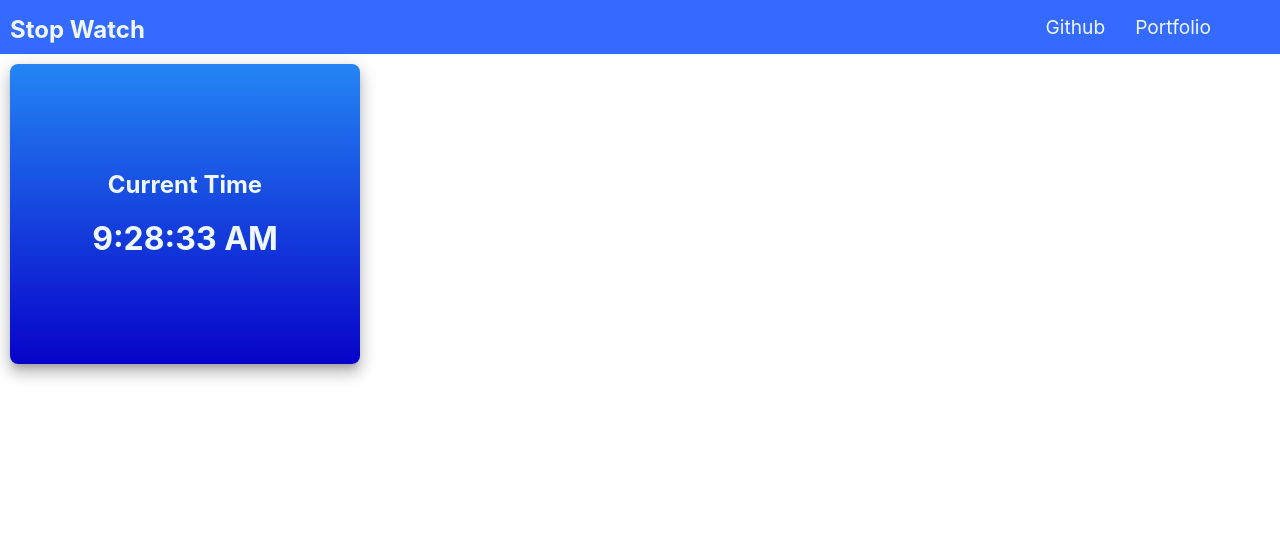
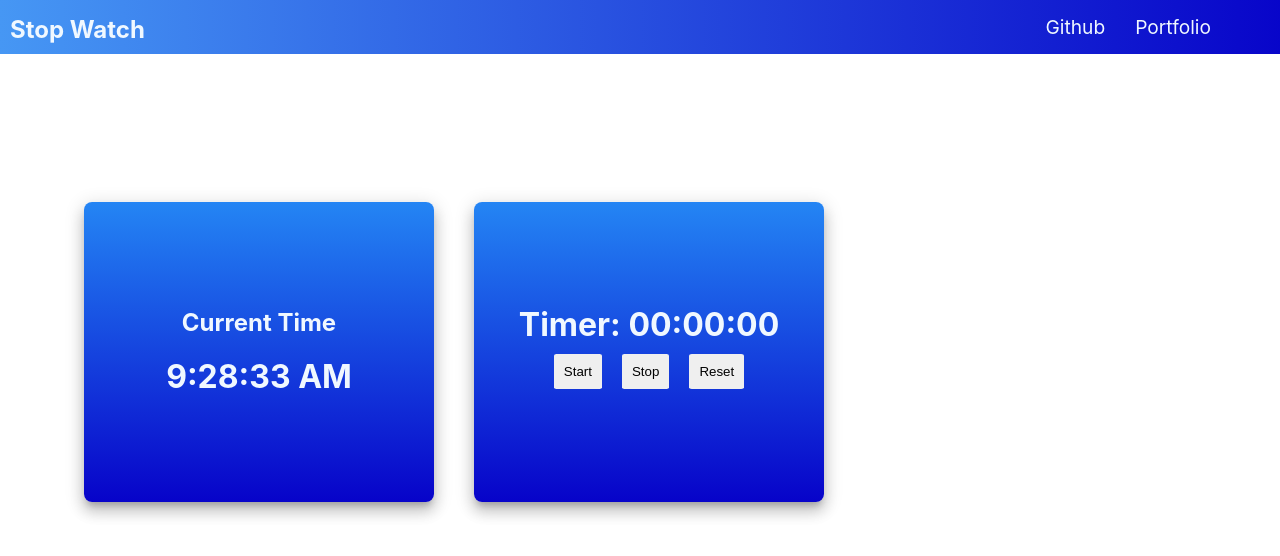
Before and after one commit to NixonOjiem/Stop-Watch, a React (Create React App) app: page / in a window 1280 px wide. Shown: the top 556 px of the page. Built offline with nearby package versions, Linux system fonts and the light colour scheme.

Commit message:
added a stop watch

```diff
--- a/src/App.css
+++ b/src/App.css
@@ -5,7 +5,7 @@
 }
 
 .App-Header{
-  background-color: #346aff;
+  background: linear-gradient(to right, #4697f4, #0703c9);
   height: auto;
   width: 100%;
   color: aliceblue;
@@ -48,10 +48,8 @@
 
 @import url('https://fonts.googleapis.com/css2?family=Roboto:wght@400;700&display=swap');
 
-
-
 .card {
-  margin: 10px;
+  margin: 20px;
   display: flex;
   flex-direction: column;
   justify-content: center;
@@ -74,3 +72,21 @@
   font-size: 1.5rem;
   margin: 0;
 }
+
+.container{
+  display: flex;
+  flex-direction: row;
+  margin-top: 10%;
+  margin-left: 5%;
+}
+
+.button{
+  margin: 10px;
+  border-radius: 5%;
+  padding: 10px;
+}
+
+.button-holder{
+  display: flex;
+  flex-direction: row;
+}
--- a/src/components/Clock.js
+++ b/src/components/Clock.js
@@ -14,7 +14,7 @@ function Clock() {
 
   return (
     <div className='Clock-Tile'>
-        <div class="card">
+        <div className="card">
             <h4>Current Time</h4> <br />
             <h1>{time.toLocaleTimeString()}</h1>
         </div>
--- a/src/components/Container.js
+++ b/src/components/Container.js
@@ -1,12 +1,13 @@
 import React, { Component } from 'react'
 import Clock from './Clock'
+import Timer from './Timer'
 
 export class Container extends Component {
   render() {
     return (
-      <div>
-
+      <div className='container'>
         <Clock />
+        <Timer />
       </div>
     )
   }
--- a/src/components/Timer.js
+++ b/src/components/Timer.js
@@ -1,9 +1,51 @@
-import React from 'react'
+import React, { useState, useRef } from 'react';
 
-function Timer() {
+const Timer = () => {
+  const [time, setTime] = useState(0); // Time in milliseconds
+  const [isRunning, setIsRunning] = useState(false);
+  const timerRef = useRef(null);
+
+  const startTimer = () => {
+    if (!isRunning) {
+      setIsRunning(true);
+      timerRef.current = setInterval(() => {
+        setTime(prevTime => prevTime + 10); // Increment by 10 milliseconds
+      }, 10); // Update every 10 milliseconds
+    }
+  };
+
+  const stopTimer = () => {
+    if (isRunning) {
+      clearInterval(timerRef.current);
+      setIsRunning(false);
+    }
+  };
+
+  const resetTimer = () => {
+    clearInterval(timerRef.current); // Stop the timer if it's running
+    setTime(0); // Reset time to 0
+    setIsRunning(false); // Ensure the timer is not running
+  };
+
+  // Format time into minutes, seconds, and milliseconds
+  const formatTime = (time) => {
+    const minutes = Math.floor((time / 60000) % 60);
+    const seconds = Math.floor((time / 1000) % 60);
+    const milliseconds = Math.floor((time % 1000) / 10); // Get the last two digits of milliseconds
+
+    return `${String(minutes).padStart(2, '0')}:${String(seconds).padStart(2, '0')}:${String(milliseconds).padStart(2, '0')}`;
+  };
+
   return (
-    <div>Timer</div>
-  )
-}
+    <div className='card'>
+      <h1>Timer: {formatTime(time)}</h1>
+      <div className='button-holder'>
+      <button onClick={startTimer} className='button'>Start</button>
+      <button onClick={stopTimer} className='button'>Stop</button>
+      <button onClick={resetTimer} className='button'>Reset</button>
+      </div>
+    </div>
+  );
+};
 
-export default Timer
+export default Timer;
```
